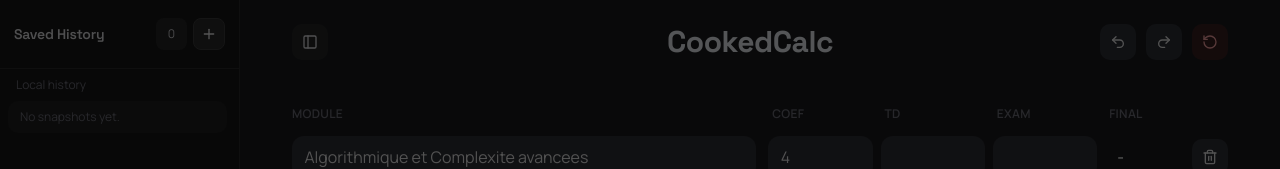
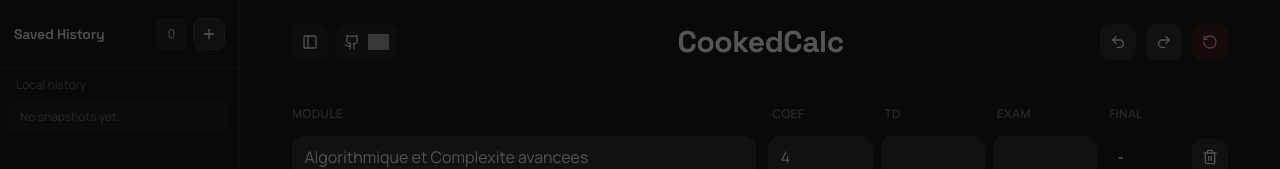
Before and after one commit to djalilmsk/avg-calc, a React (Vite) app: page / in a window 1280 px wide. Shown: the top 169 px of the page. Built offline with nearby package versions, Linux system fonts and the light colour scheme; grey boxes are pictures that could not be loaded.

Commit message:
feat: enhance UI with GitHub link and star badge in the sidebar

```diff
--- a/src/Calculator.jsx
+++ b/src/Calculator.jsx
@@ -11,7 +11,7 @@
   SidebarProvider,
   useSidebar,
 } from "@/components/ui/sidebar";
-import { PanelLeft } from "lucide-react";
+import { Github, PanelLeft } from "lucide-react";
 import { useEffect, useRef, useState } from "react";
 
 function SidebarToggleButton() {
@@ -98,14 +98,30 @@
         <div className="mx-auto flex h-full w-full max-w-7xl flex-col">
           <div className="shrink-0 px-3 sm:px-7">
             <div className="flex items-center justify-between gap-2 pb-2 max-sm:py-4">
-              <div className="pr-18">
+              <div className="pr-6 flex gap-2">
                 <SidebarToggleButton />
+                <a
+                  href="https://github.com/djalilmsk/avg-calc"
+                  target="_blank"
+                  rel="noreferrer"
+                  className="flex h-9 items-center gap-2 rounded-lg bg-[#262626] px-2 text-zinc-200 transition-colors hover:bg-[#2f2f2f]"
+                  aria-label="Open GitHub repository"
+                  title="Open GitHub repository"
+                >
+                  <Github className="h-4 w-4" />
+                  <img
+                    src="https://img.shields.io/github/stars/djalilmsk/avg-calc?style=flat&label=%E2%98%85&color=2f2f2f"
+                    alt="GitHub stars"
+                    className="h-4"
+                  />
+                </a>
               </div>
 
               <h1 className="text-xl font-bold text-slate-100 sm:text-3xl">
                 CookedCalc
               </h1>
 
+              <div className="flex items-center gap-2">
                 <HistoryControls
                   canUndo={history.canUndo}
                   canRedo={history.canRedo}
@@ -113,6 +129,7 @@
                   onRedo={actions.redo}
                   onReset={actions.resetAll}
                 />
+              </div>
             </div>
           </div>
 
```
Also changed, not shown: 1 other file (tests, documents, lock files or other folders). Lines whose indentation alone changed are shown as unchanged.
